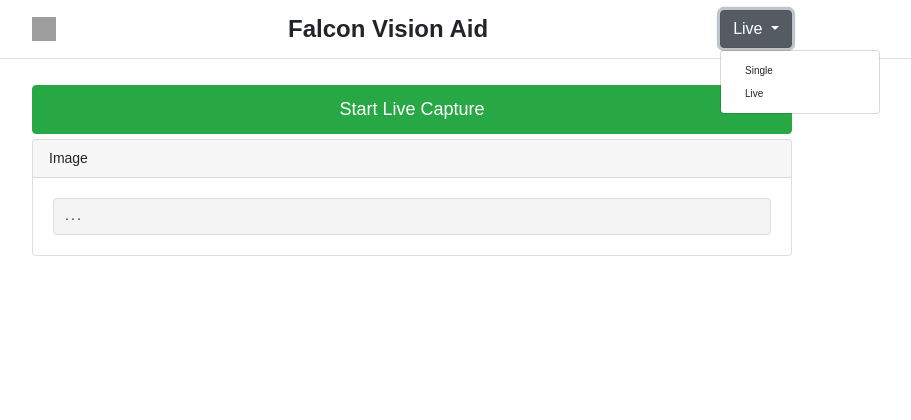
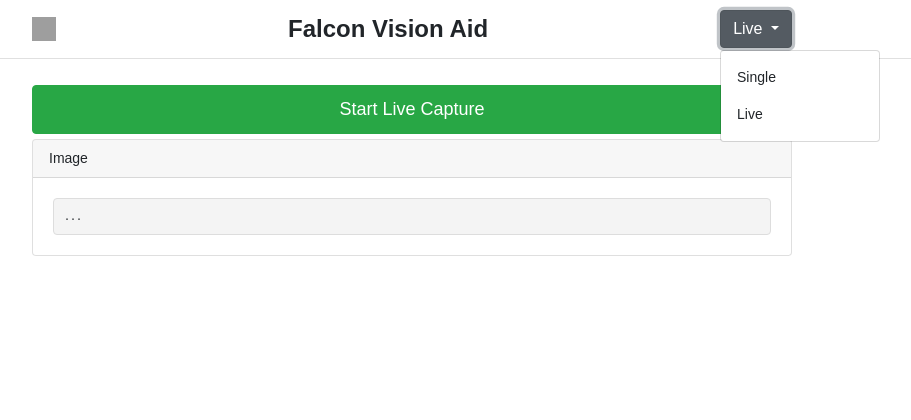
Before and after one commit to alexpwrd/falcon-hackathon, a Flask app: page / in a window 1280 px wide, after a click on "Live". Shown: the top 420 px of the page, without its empty margins (228-1139 px from the left). Run offline with Flask 2, Linux system fonts and the light colour scheme; some libraries are stand-ins or nearby versions; grey boxes are pictures that could not be loaded.

Commit message:
ui 006 final 3 :'|

```diff
--- a/templates/index.html
+++ b/templates/index.html
@@ -71,7 +71,7 @@
             text-align: center;
             flex-grow: 1;
         }
-        .dropdown-menu { font-size: 10px; }
+        .dropdown-menu { font-size: 14px; }
         .footer {
             background-color: #f8f9fa;
             padding: 10px 0;
@@ -88,6 +88,9 @@
             margin: 0 auto;
             padding: 0 20px;
         }
+        .dropdown-item { padding: 0.5rem 1rem; }
+        .custom-switch { padding-left: 2.25rem; }
+        .custom-control-label { padding-top: 0.2rem; }
     </style>
 </head>
 <body>
@@ -258,6 +261,11 @@
                     $('#liveCaptureButton').show();
                 }
             });
+
+            // Prevent dropdown from closing when clicking on the switch
+            $('.dropdown-menu').on('click', function(e) {
+                e.stopPropagation();
+            });
         });
     </script>
 </body>
```
